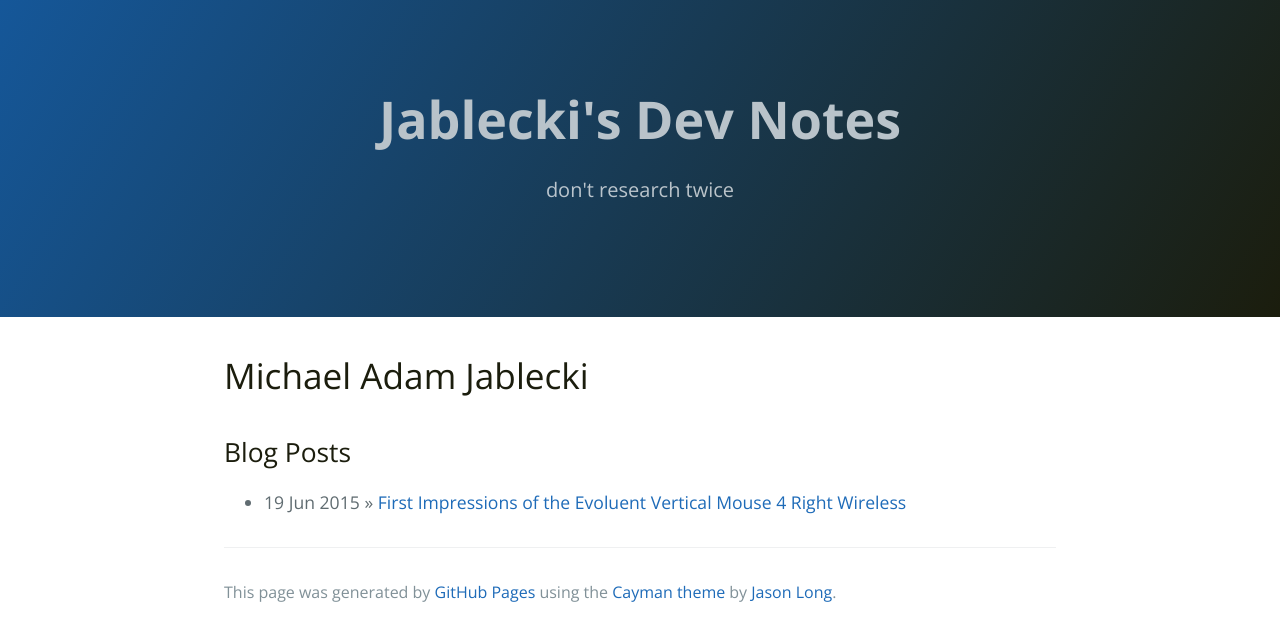
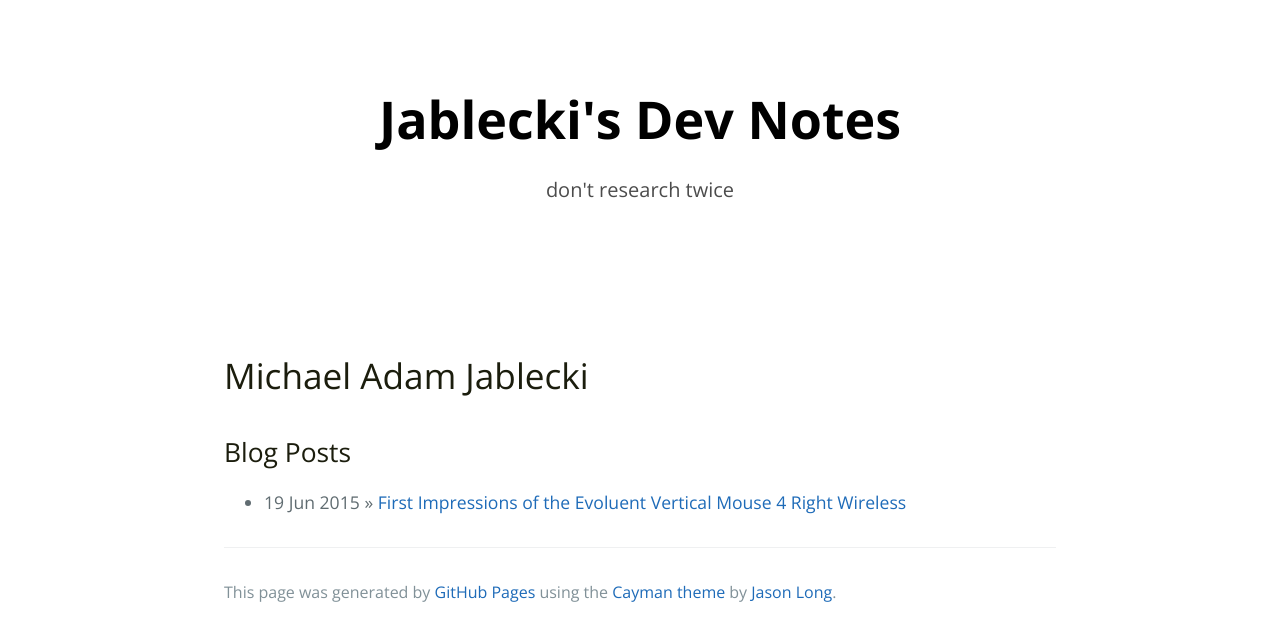
Before and after one commit to maddo/maddo.github.io, a Jekyll site: the page built from index.html, in a window 1280 px wide. Shown: the top 641 px of the page. Built offline with Jekyll 4.4.1, drawn with Linux system fonts in a browser that asks for light colours.

Commit message:
get rid of loud header colors

```diff
--- a/_layouts/default.html
+++ b/_layouts/default.html
@@ -11,7 +11,7 @@
   </head>
   <body>
     <section class="page-header">
-      <a style="text-decoration: none; color: #B9C3CA;" href="/"><h1 class="project-name">Jablecki&#39;s Dev Notes</h1></a>
+      <a style="text-decoration: none; color: #000;" href="/"><h1 class="project-name">Jablecki&#39;s Dev Notes</h1></a>
       <h2 class="project-tagline">don&#39;t research twice</h2>
     </section>
 
--- a/stylesheets/stylesheet.css
+++ b/stylesheets/stylesheet.css
@@ -54,10 +54,8 @@ a {
       margin-left: 0; } }
 
 .page-header {
-  color: #fff;
-  text-align: center;
-  background-color: #1B1D0D;
-  background-image: linear-gradient(120deg, #155799, #1B1D0D); }
+  color: #000;
+  text-align: center; }
 
 @media screen and (min-width: 64em) {
   .page-header {
```
